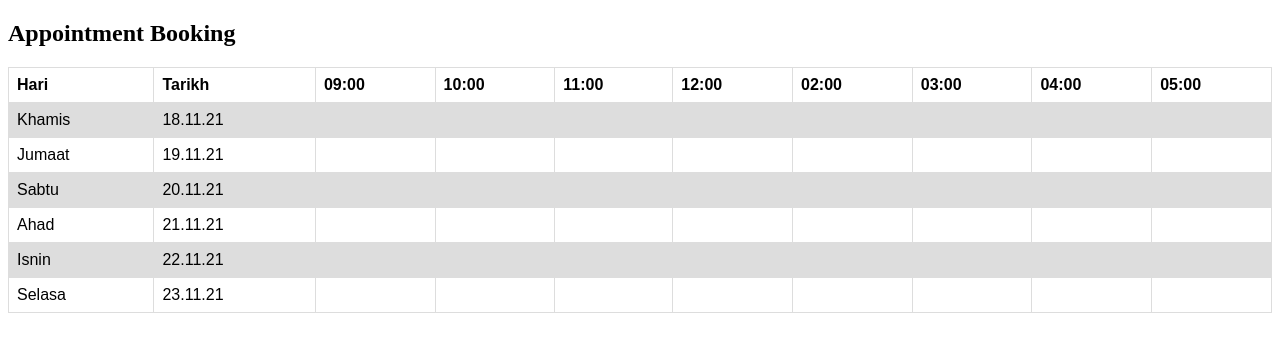
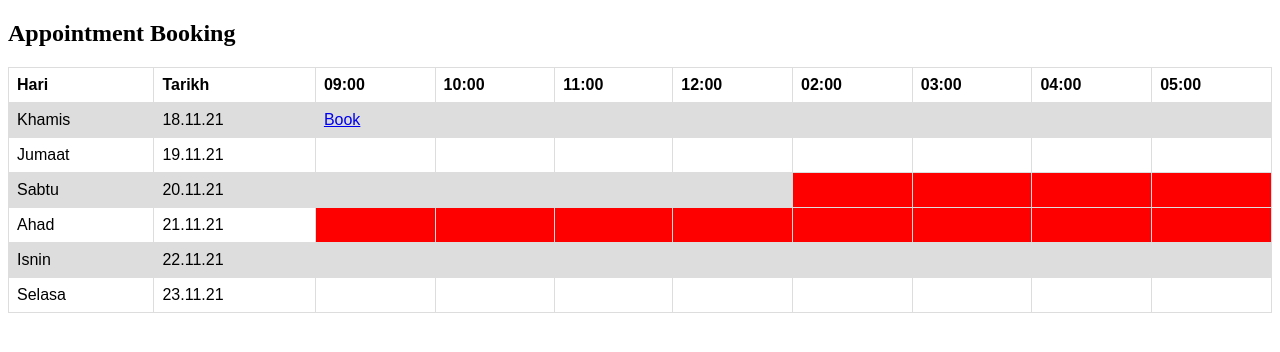
Before and after one commit to umienatasha/kfk, a PHP site: page /tutorial/slot.php in a window 1280 px wide. Shown: the top 352 px of the page. Run offline with PHP 8.4, Linux system fonts and the light colour scheme; data that the repository does not hold is empty.

Commit message:
Update slot.php

```diff
--- a/slot.php
+++ b/slot.php
@@ -37,10 +37,11 @@
 			<th>04:00</th>
 			<th>05:00</th>
 		  </tr>
+
 		  <tr>
 			<td>Khamis</td>
 			<td>18.11.21</td>
-			<td></td>
+			<td name="timeslot"><a href="maklumat.php?date=<?php echo $date ;?>&timeslot=<?php echo $timeslot ;?>">Book</a></td>
 			<td></td>
 			<td></td>
 			<td></td>
@@ -49,6 +50,7 @@
 			<td></td>
 			<td></td>
 		  </tr>
+
 		  <tr>
 			<td>Jumaat</td>
 			<td>19.11.21</td>
@@ -61,6 +63,7 @@
 			<td></td>
 			<td></td>
 		  </tr>
+
 		  <tr>
 			<td>Sabtu</td>
 			<td>20.11.21</td>
@@ -68,23 +71,25 @@
 			<td></td>
 			<td></td>
 			<td></td>
-			<td></td>
-			<td></td>
-			<td></td>
-			<td></td>
+			<td style="background-color:#ff0000;"></td>
+			<td style="background-color:#ff0000;"></td>
+			<td style="background-color:#ff0000;"></td>
+			<td style="background-color:#ff0000;"></td>
 		  </tr>
+
 		  <tr>
 			<td>Ahad</td>
 			<td>21.11.21</td>
-			<td></td>
-			<td></td>
-			<td></td>
-			<td></td>
-			<td></td>
-			<td></td>
-			<td></td>
-			<td></td>
+			<td style="background-color:#ff0000;"></td>
+			<td style="background-color:#ff0000;"></td>
+			<td style="background-color:#ff0000;"></td>
+			<td style="background-color:#ff0000;"></td>
+			<td style="background-color:#ff0000;"></td>
+			<td style="background-color:#ff0000;"></td>
+			<td style="background-color:#ff0000;"></td>
+			<td style="background-color:#ff0000;"></td>
 		  </tr>
+
 		  <tr>
 			<td>Isnin</td>
 			<td>22.11.21</td>
@@ -97,6 +102,7 @@
 			<td></td>
 			<td></td>
 		  </tr>
+
 		  <tr>
 			<td>Selasa</td>
 			<td>23.11.21</td>
```
